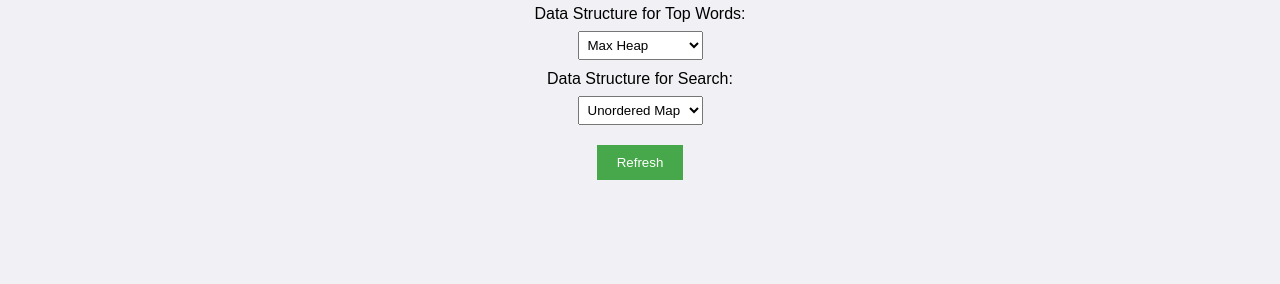
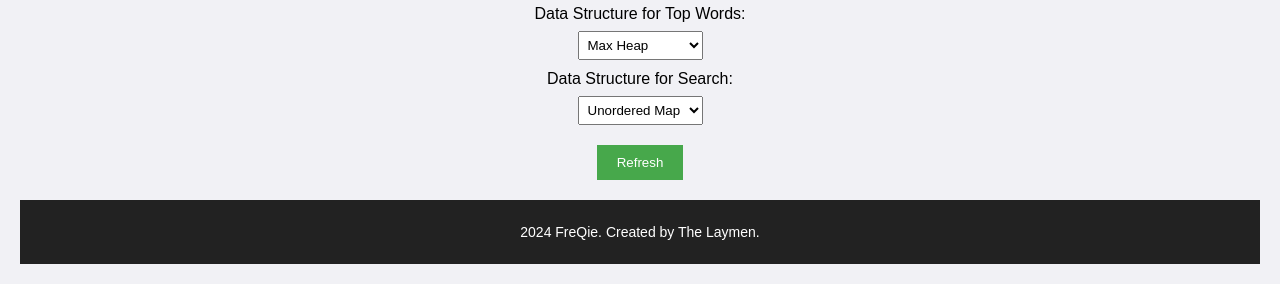
Before and after one commit to LukeBarcenas/FreQie, a Flask app: page / in a window 1280 px wide. Shown: the part 660-944 px from the top of the page. Before the commit the page ends 840 px from the top, so only its background shows below. Run offline with Flask 3, Linux system fonts and the light colour scheme; parts of the project's set-up code (start-up, migrations or seed data) failed here and were passed over.

Commit message:
Added Footer

```diff
--- a/static/styles.css
+++ b/static/styles.css
@@ -115,3 +115,14 @@ button:hover {
 .searchResult strong {
     color: #0179fa;
 }
+
+/* Footer Styles */
+.footer {
+    background-color: #222222;
+    color: #ffffff;
+    text-align: center;
+    padding: 10px 0;
+    margin: 20px 0 0 0;
+    width: 100%;
+    font-size: 14px;
+}
--- a/templates/index.html
+++ b/templates/index.html
@@ -148,7 +148,6 @@
         </div>
         {% endfor %}
     </div>
-</body>
 
     <hr>
 
@@ -172,4 +171,9 @@
 
     <button onclick="refreshConfig()">Refresh</button>
 </body>
+
+<footer class="footer">
+    <p>2024 FreQie. Created by The Laymen.</p>
+</footer>
+
 </html>
```
